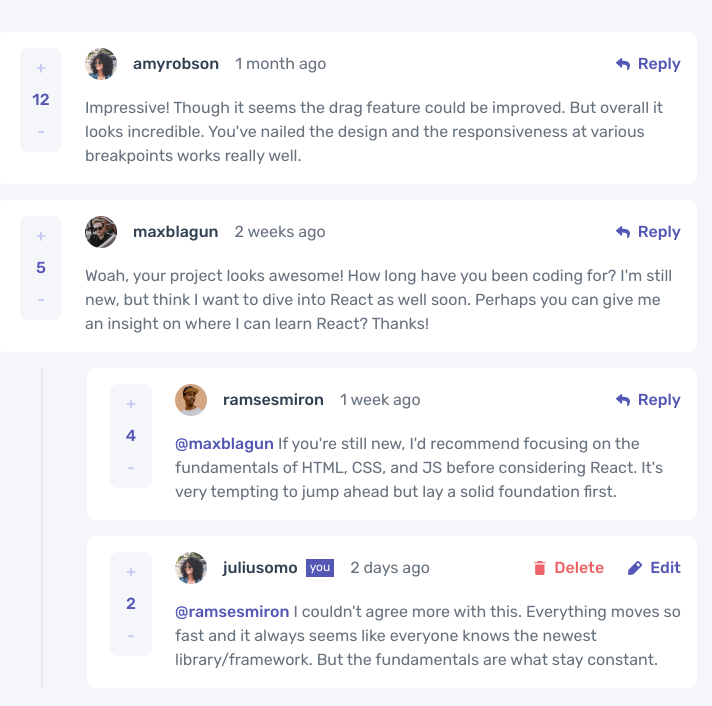
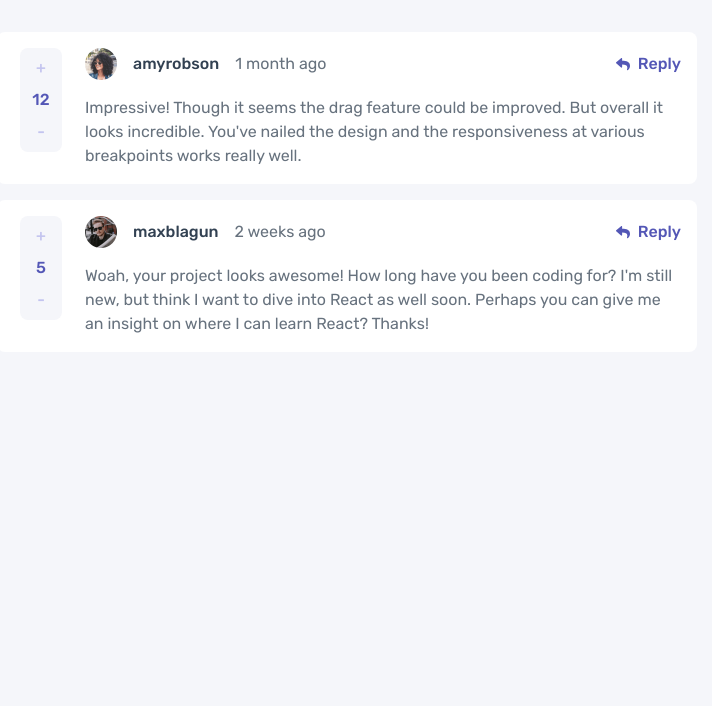
Before and after one commit to anttiromppanen/fm-comments-section, a React (Vite) app: page / in a window 1280 px wide. Shown: the top 706 px of the page, without its empty margins (293-1005 px from the left). Built offline with nearby package versions, Linux system fonts and the light colour scheme.

Commit message:
refactor for db models change

```diff
--- a/src/components/comments/Comment.tsx
+++ b/src/components/comments/Comment.tsx
@@ -32,11 +32,11 @@ function Comment({ comment }: { comment: CommentType }) {
         <div className="flex items-center gap-x-4">
           <img src={imageSelector(user)} alt={user} className="h-8 w-8" />
           <div className="flex flex-wrap items-center gap-x-4">
-            <p className="text-userDarkBlue font-medium">{user}</p>
+            <p className="font-medium text-userDarkBlue">{user}</p>
             {currentUser === user && (
               <div
                 className="
-            bg-userPrimary -ml-2 flex h-fit items-center justify-center p-1 text-xs leading-3
+            -ml-2 flex h-fit items-center justify-center bg-userPrimary p-1 text-xs leading-3
             text-white"
               >
                 <span className="-mt-[2px]">you</span>
@@ -50,12 +50,7 @@ function Comment({ comment }: { comment: CommentType }) {
         </div>
       </div>
 
-      <div className="text-userGrayishBlue row-span-2">
-        {comment.replyingTo && (
-          <span className="text-userPrimary font-medium">{`@${comment.replyingTo}`}</span>
-        )}{" "}
-        {text}
-      </div>
+      <div className="row-span-2 text-userGrayishBlue">{text}</div>
 
       <div className="row-span-3 flex items-center justify-between sm:row-start-1 sm:row-end-4 sm:block">
         <LikesModule likes={likes} />
--- a/src/components/comments/Comments.tsx
+++ b/src/components/comments/Comments.tsx
@@ -9,13 +9,7 @@ function Comments() {
         <Comment key={comment.id} comment={comment} />
       ))}
       {/* REPLIES TO COMMENT */}
-      <div className="flex flex-col gap-y-4 border-l-2 pl-4 md:ml-11 md:pl-11">
-        {data.comments.map((comment) =>
-          comment.replies.map((reply) => (
-            <Comment key={reply.id} comment={reply} />
-          )),
-        )}
-      </div>
+      <div className="flex flex-col gap-y-4 border-l-2 pl-4 md:ml-11 md:pl-11" />
     </section>
   );
 }
--- a/src/types/types.ts
+++ b/src/types/types.ts
@@ -13,6 +13,4 @@ export interface IComment {
   text: string;
   user: string;
   likes: number;
-  replies: IReply[];
-  replyingTo?: string;
 }
```
